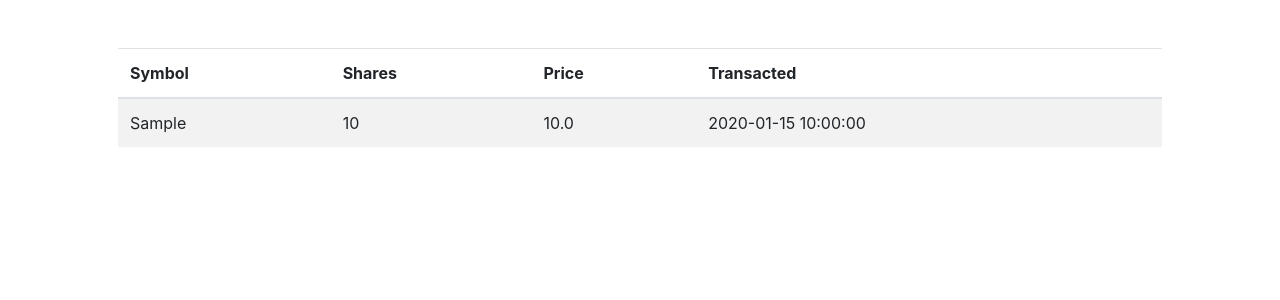
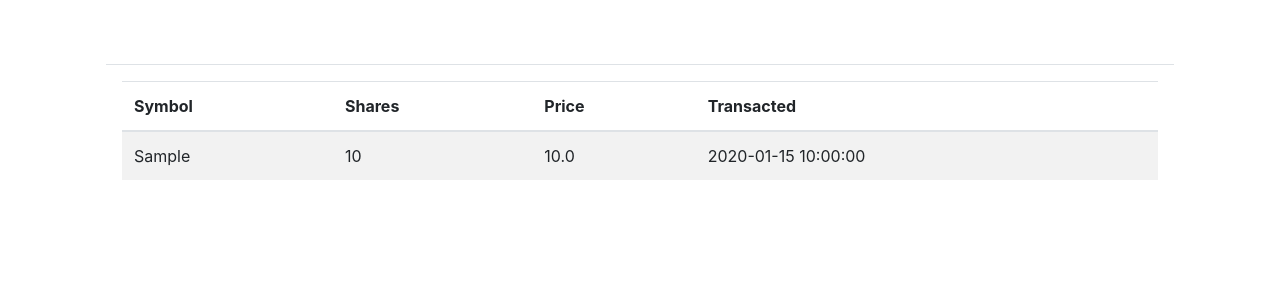
Before and after one commit to asiask97/stock_app, a Flask app: page /history in a window 1280 px wide. Shown: the part 64-364 px from the top of the page. Run offline with Flask 2, Linux system fonts and the light colour scheme; a user stored in the database is signed in; tables that the repository leaves empty hold one stand-in row (values such as "Sample post").

Commit message:
Update history.html

```diff
--- a/flask_qa/templates/history.html
+++ b/flask_qa/templates/history.html
@@ -6,6 +6,7 @@
 
 {% block main %}
 
+    <div class="tablecontainer ">
         <table class="table table-striped">
             <thead>
                 <tr>
@@ -27,5 +28,5 @@
                 {% endfor %}
             </tbody>
         </table>
-
+    </div>
 {% endblock %}
```
Lines whose indentation alone changed are shown as unchanged.
